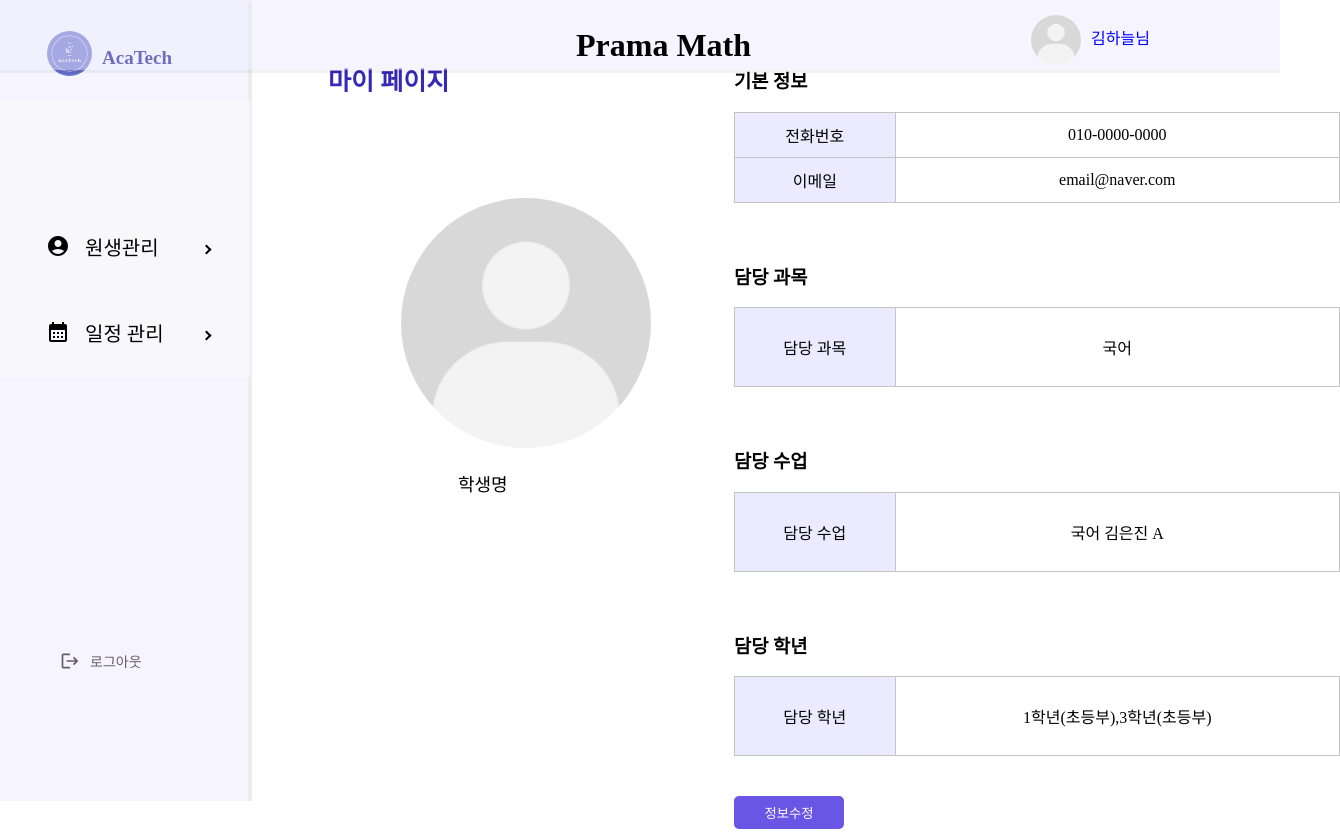
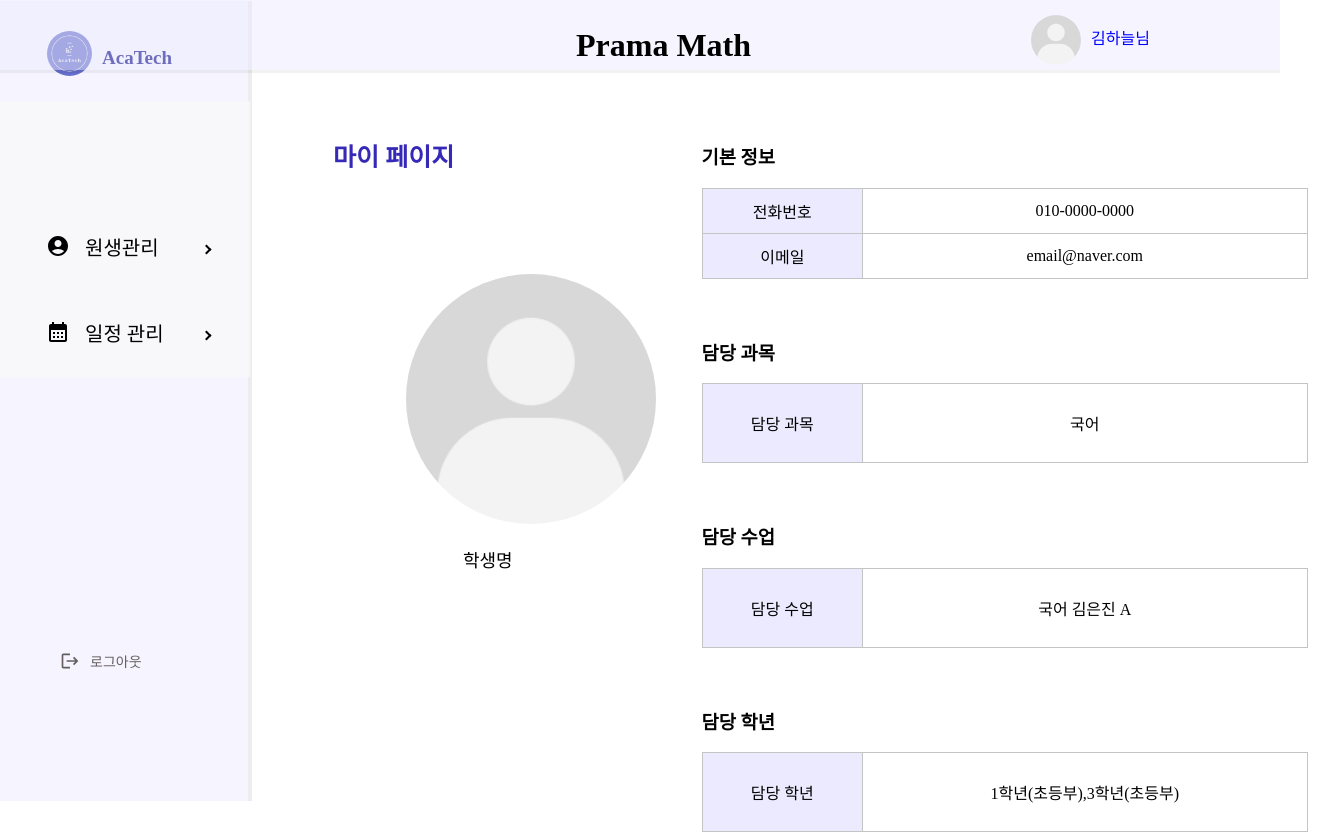
Before and after one commit to AcaTechProject/frontend, a Next.js app: page /Mypage in a window 1280 px wide. Shown: the top 833 px of the page, 1340 px wide, since content can reach past the window. Built offline with nearby package versions, Linux system fonts and the light colour scheme.

Commit message:
design: CSS padding 변경

```diff
--- a/app/Mypage/page.jsx
+++ b/app/Mypage/page.jsx
@@ -5,7 +5,7 @@ import Table from "../components/Table";
 import { useRouter } from "next/navigation";
 
 const Container = styled.div`
-  padding: 40px 0 0 80px;
+  padding: 116px 70px 55px 85px;
 `;
 const Title = styled.h2`
   font-size: 25px;
```
